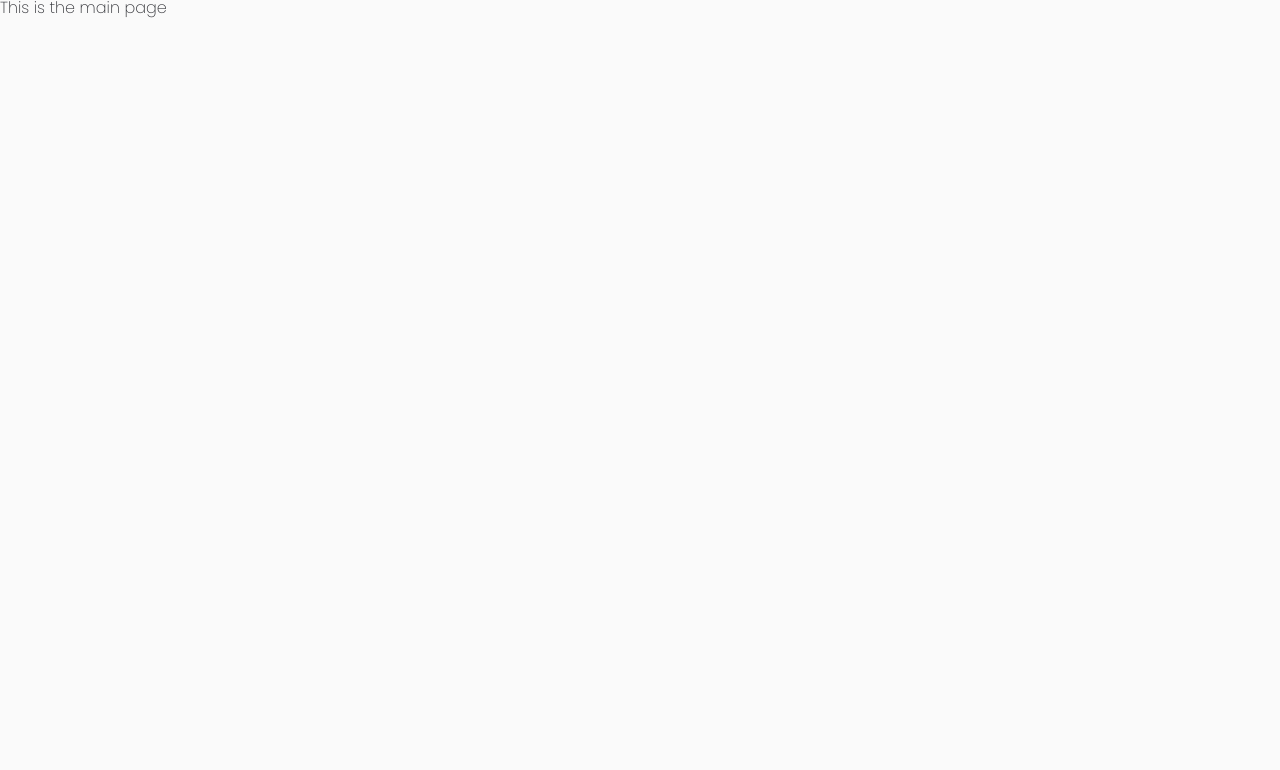
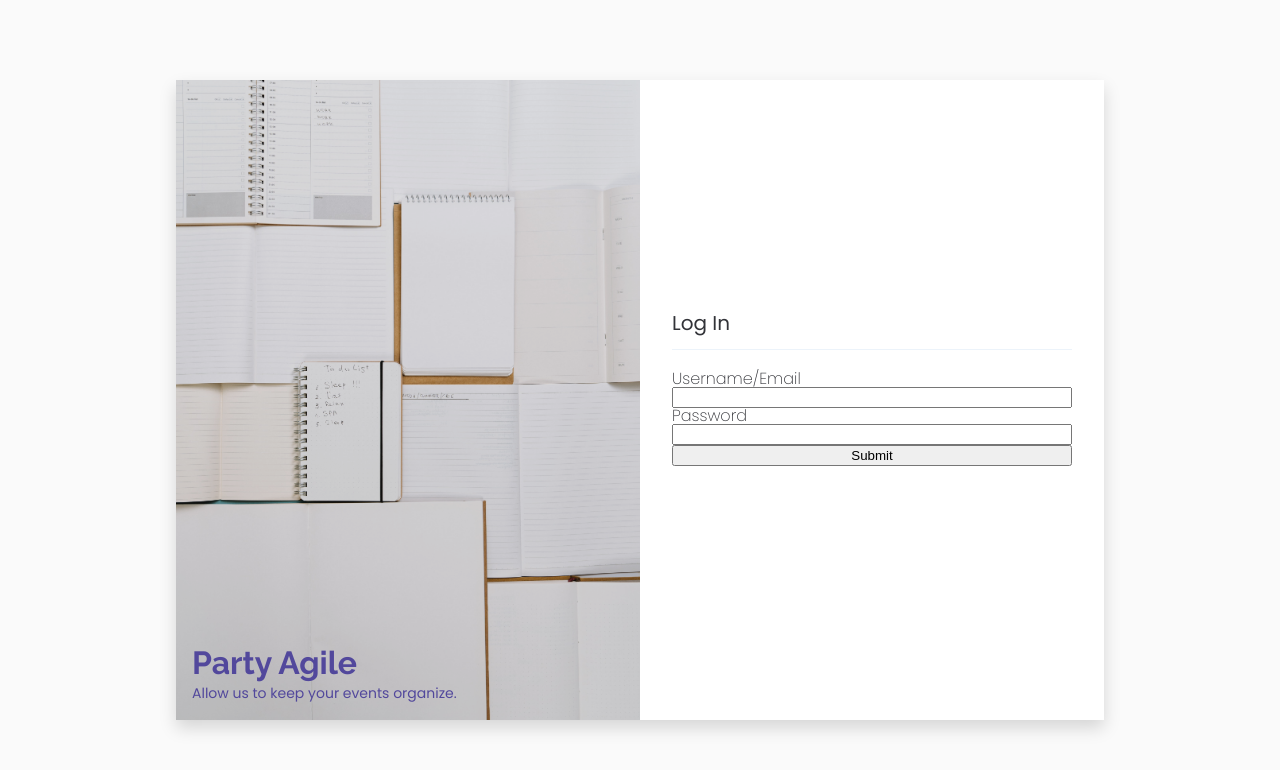
Before and after one commit to jmramirez/jose-ramirez-capstone, a React (Create React App) app in the folder client/: page /login in a window 1280 px wide. Shown: the top 770 px of the page. Built offline with nearby package versions, Linux system fonts and the light colour scheme.

Commit message:
Create layout for login form

```diff
--- a/client/src/pages/MainPage/MainPage.js
+++ b/client/src/pages/MainPage/MainPage.js
@@ -1,9 +1,28 @@
 import './MainPage.scss'
+import initialImage  from '../../assets/images/initial-page-image.jpg'
 
 const MainPage = () => {
   return(
-    <div  className="main-page">
-        <h1>This is the main page</h1>
+    <div  className="mainPage">
+        <div className="mainPage-container">
+          <div className="mainPage__image">
+
+            <div className="mainPage__image-overlay">
+                <h1 className="mainPage__heading">Party Agile</h1>
+                <p className="mainPage__sub-heading">Allow us to keep your events organize.</p>
+            </div>
+          </div>
+          <div className="mainPage__content">
+            <h2 className="mainPage__heading--secondary">Log In</h2>
+            <form className="logIn-form">
+              <label>Username/Email</label>
+              <input type="text"/>
+              <label>Password</label>
+              <input type="text"/>
+              <input type="submit"/>
+            </form>
+          </div>
+        </div>
     </div>
   )
 }
```
